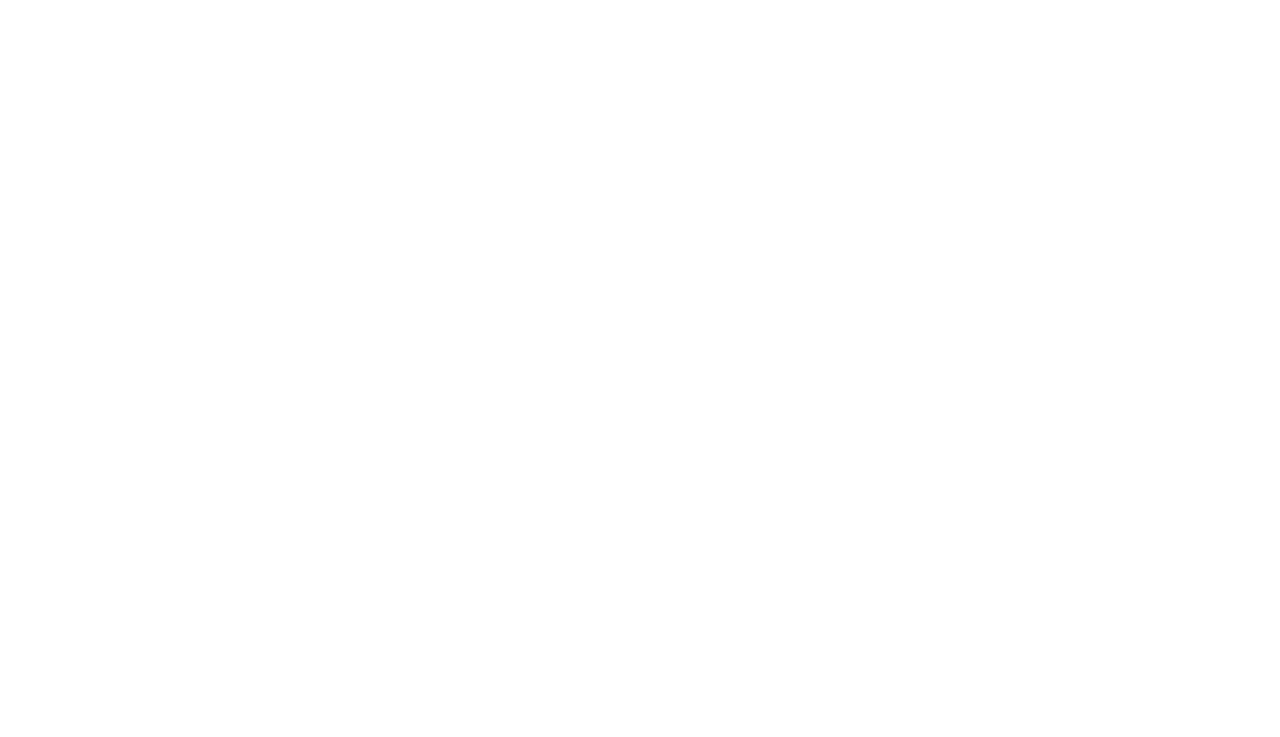
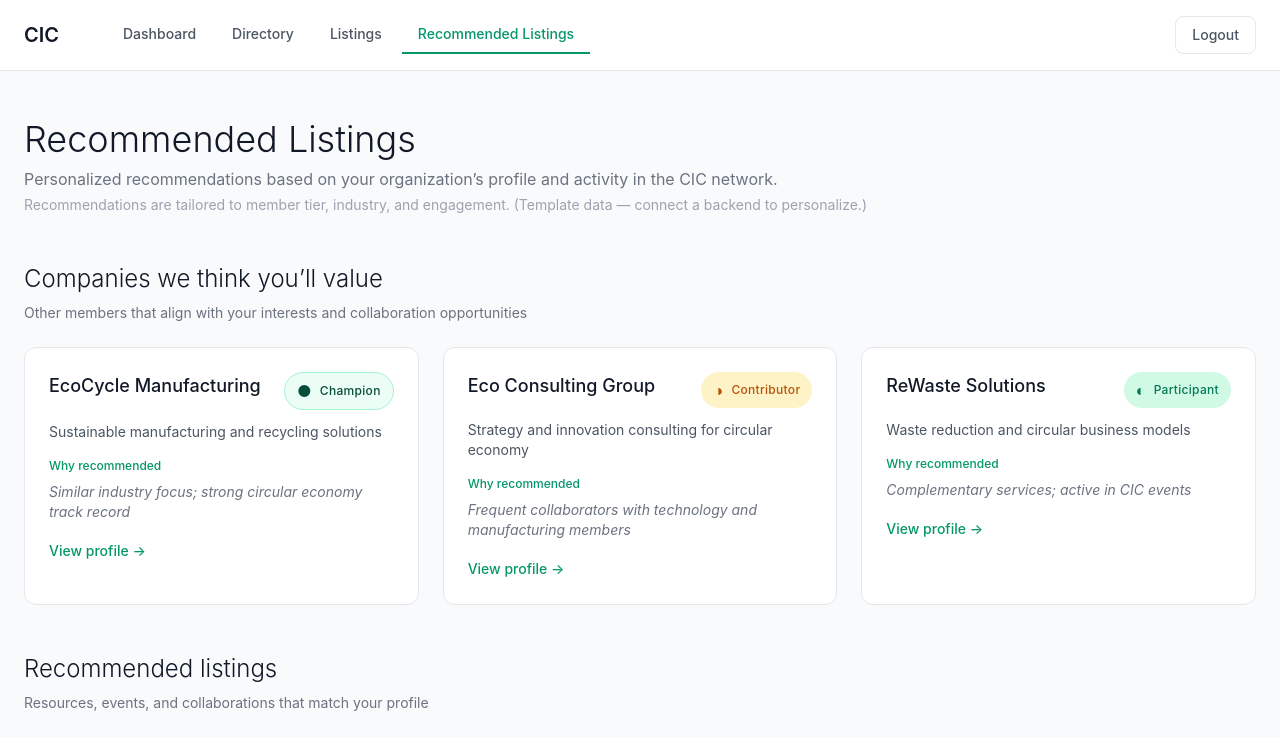
Before and after one commit to tanish787/ConsulTech-Solution, a React (Create React App) app in the folder frontend/: page /recommended-listings in a window 1280 px wide. Before the commit this address had no page. Shown: the top 737 px of the page. Built offline with nearby package versions, Linux system fonts and the light colour scheme; sample sign-in values are in the browser's storage.

Commit message:
rename
renamed FYP to "Recommended Listings"

```diff
--- a/frontend/src/App.tsx
+++ b/frontend/src/App.tsx
@@ -6,7 +6,7 @@
 import DirectoryPage from './pages/DirectoryPage';
 import CompanyProfilePage from './pages/CompanyProfilePage';
 import ListingsPage from './pages/ListingsPage';
-import ForYouPage from './pages/ForYouPage';
+import RecommendedListingsPage from './pages/RecommendedListingsPage';
 
 const ProtectedRoute: React.FC<{ children: React.ReactNode }> = ({
   children,
@@ -68,10 +68,10 @@
         }
       />
       <Route
-        path="/for-you"
+        path="/recommended-listings"
         element={
           <ProtectedRoute>
-            <ForYouPage />
+            <RecommendedListingsPage />
           </ProtectedRoute>
         }
       />
--- a/frontend/src/components/NavBar.tsx
+++ b/frontend/src/components/NavBar.tsx
@@ -44,14 +44,14 @@
                 Listings
               </a>
               <a
-                href="/for-you"
+                href="/recommended-listings"
                 className={`px-4 py-2 text-sm font-medium transition-colors ${
-                  currentPage === 'forYou'
+                  currentPage === 'recommendedListings'
                     ? 'text-emerald-600 border-b-2 border-emerald-600'
                     : 'text-gray-600 hover:text-gray-900'
                 }`}
               >
-                For You
+                Recommended Listings
               </a>
             </div>
           </div>
--- a/frontend/src/pages/ForYouPage.tsx
+++ b/frontend/src/pages/RecommendedListingsPage.tsx
@@ -5,7 +5,7 @@
 import LoyaltyBadge from '../components/LoyaltyBadge';
 import { LoyaltyLevel } from '../types';
 
-// Template recommendation types for the "For You" page (replace with API later)
+// Template recommendation types for the Recommended Listings page (replace with API later)
 interface RecommendedCompany {
   id: number;
   company_name: string;
@@ -83,7 +83,7 @@
   },
 ];
 
-const ForYouPage: React.FC = () => {
+const RecommendedListingsPage: React.FC = () => {
   const navigate = useNavigate();
   const { user, logout } = useAuth();
   const [loading] = useState(false);
@@ -99,7 +99,7 @@
   return (
     <div className="min-h-screen bg-gray-50">
       <NavBar
-        currentPage="forYou"
+        currentPage="recommendedListings"
         onLogout={() => {
           logout();
           navigate('/login');
@@ -109,7 +109,7 @@
       <div className="max-w-7xl mx-auto px-6 py-12">
         {/* Header */}
         <div className="mb-12">
-          <h1 className="text-4xl font-light text-gray-900">For You</h1>
+          <h1 className="text-4xl font-light text-gray-900">Recommended Listings</h1>
           <p className="text-gray-500 mt-2">
             Personalized recommendations based on your organization’s profile and activity in the CIC network.
           </p>
@@ -157,7 +157,7 @@
         {/* Recommended listings */}
         <section className="mb-12">
           <h2 className="text-2xl font-light text-gray-900 mb-2">
-            Listings for you
+            Recommended listings
           </h2>
           <p className="text-gray-500 text-sm mb-6">
             Resources, events, and collaborations that match your profile
@@ -201,7 +201,7 @@
         {/* Placeholder for future sections */}
         <section className="bg-white rounded-xl border border-gray-200 border-dashed p-8 text-center">
           <p className="text-gray-400 text-sm">
-            More personalized sections (e.g. “Upcoming events for you”, “Suggested actions”) can be added here once the recommendations API is connected.
+            More personalized sections (e.g. “Upcoming events”, “Suggested actions”) can be added here once the recommendations API is connected.
           </p>
         </section>
       </div>
@@ -209,4 +209,4 @@
   );
 };
 
-export default ForYouPage;
+export default RecommendedListingsPage;
```
Also changed, not shown: 1 other file (tests, documents, lock files or other folders).
